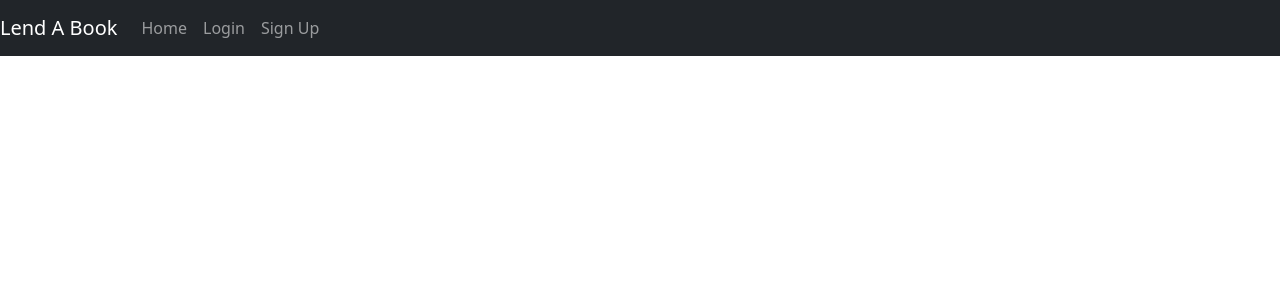
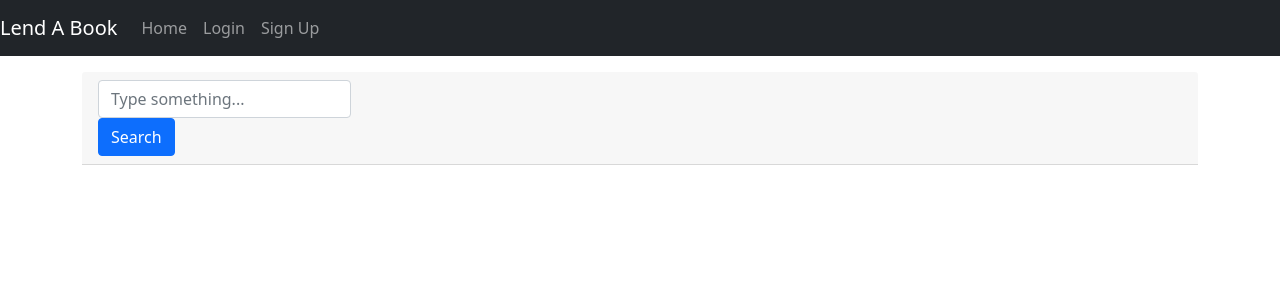
Before and after one commit to KanchanaSW/LEND-A-BOOK-, a React (Create React App) app: page /apiBooksSearch in a window 1280 px wide. Shown: the top 300 px of the page. Built offline with nearby package versions, Linux system fonts and the light colour scheme.

Commit message:
api books search added

```diff
--- a/src/App.js
+++ b/src/App.js
@@ -36,6 +36,8 @@ import IssueMovie from "./components/IssueMovie";
 
 import ScrapeBooks from "./components/Scrape/ScrapeBooks";
 import ScrapeMovies from "./components/Scrape/ScrapeMovies";
+
+import ApiBooksSearch from "./components/API-Intergration/apiBooksSearch";
 
 const App = () => {
   const [showAdminBoard, setShowAdminBoard] = useState(false);
@@ -152,6 +154,8 @@ const App = () => {
 
           <Route path="/scrapeBooks" component={ScrapeBooks} />
           <Route path="/scrapeMovies" component={ScrapeMovies}/>
+
+          <Route path="/apiBooksSearch" component={ApiBooksSearch}/>
         </Switch>
       </div>
     </div>
--- /dev/null
+++ b/src/components/API-Intergration/apiBooksSearch.js
@@ -0,0 +1,91 @@
+import React, { useState } from "react";
+import axios from "axios";
+import { Card } from "react-bootstrap";
+
+function ApiBooksSearch() {
+  const [book, setBook] = useState("");
+  const [result, setResult] = useState([]);
+  const [apiKey, setApiKey] = useState(
+    "AIzaSyAZ8bZ8yJcd_vL9vSypF-nC_NHMdtAVsfs"
+  );
+
+  function handleChange(event) {
+    const book = event.target.value;
+    setBook(book);
+  }
+  function handleSubmit(event) {
+    event.preventDefault();
+    axios
+      .get(
+        "https://www.googleapis.com/books/v1/volumes?q=" +
+          book +
+          "&key=" +
+          apiKey +
+          "&maxResults=40"
+      )
+      .then((data) => {
+        console.log(data.data.items);
+        setResult(data.data.items);
+      });
+  }
+  return (
+    <form onSubmit={handleSubmit}>
+      <div className="card-header main-search">
+        <div className="row">
+          <div className="col-12 col-md-3 col-xl-3">
+            <input
+              onChange={handleChange}
+              className="AutoFocus form-control"
+              placeholder="Type something..."
+              type="text"
+            />
+          </div>
+          <div className="ml-auto">
+            <input
+              type="submit"
+              value="Search"
+              className="btn btn-primary search-btn"
+            />
+          </div>
+        </div>
+      </div>
+      <div className="container">
+        <div className="row">
+          {result.map((book) => (
+            <div class="card mb-3" style={{ maxWidth: "540px" }}>
+              <div class="row g-0">
+                <div class="col-md-4">
+                  <img
+                    src={
+                      book.volumeInfo.imageLinks !== undefined
+                        ? book.volumeInfo.imageLinks.thumbnail
+                        : ""
+                    }
+                    alt={book.volumeInfo.title}
+                  ></img>
+                </div>
+                <div class="col-md-8">
+                  <div class="card-body">
+                    <h5 class="card-title">{book.volumeInfo.title}</h5>
+                    <h6 className="card-author">by {book.volumeInfo.authors}</h6>
+                    <p className="card-text2">{book.volumeInfo.description}</p>
+                    <p class="card-text">
+                      <a
+                        href={book.volumeInfo.previewLink}
+                        className="btn btn-primary"
+                      >
+                        Know more
+                      </a>
+                    </p>
+                  </div>
+                </div>
+              </div>
+            </div>
+          ))}
+        </div>
+      </div>
+    </form>
+  );
+}
+
+export default ApiBooksSearch;
--- a/src/components/BoardAdmin.js
+++ b/src/components/BoardAdmin.js
@@ -71,6 +71,13 @@ const BoardAdmin = () => {
             Competitors-Movies
           </Link>
         </div>
+
+        <br></br>
+        <div className="form-group">
+          <Link to={"/apiBooksSearch"} className="btn btn-primary">
+            API-Books
+          </Link>
+        </div>
       </div>
     </div>
   );
```
